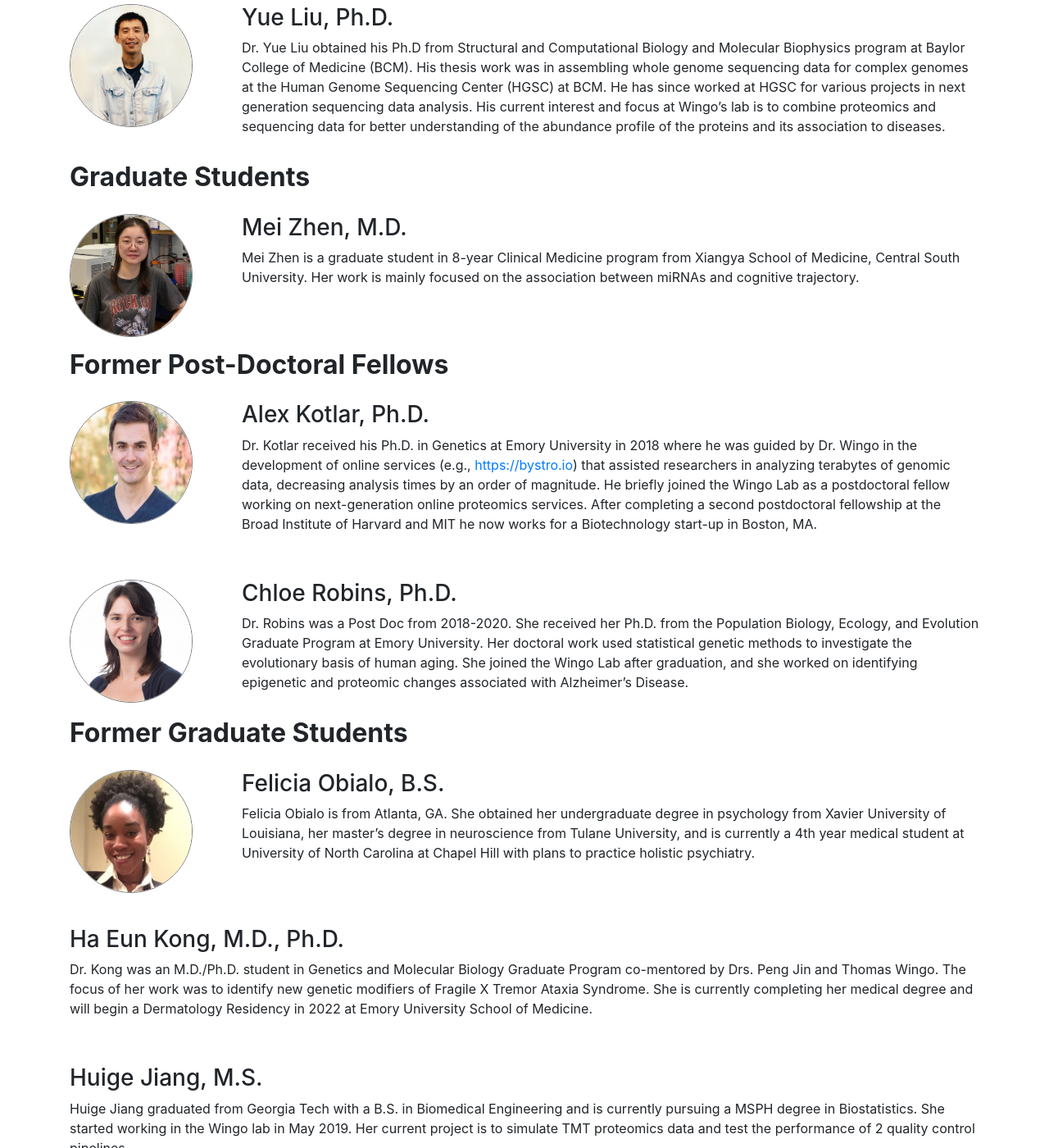
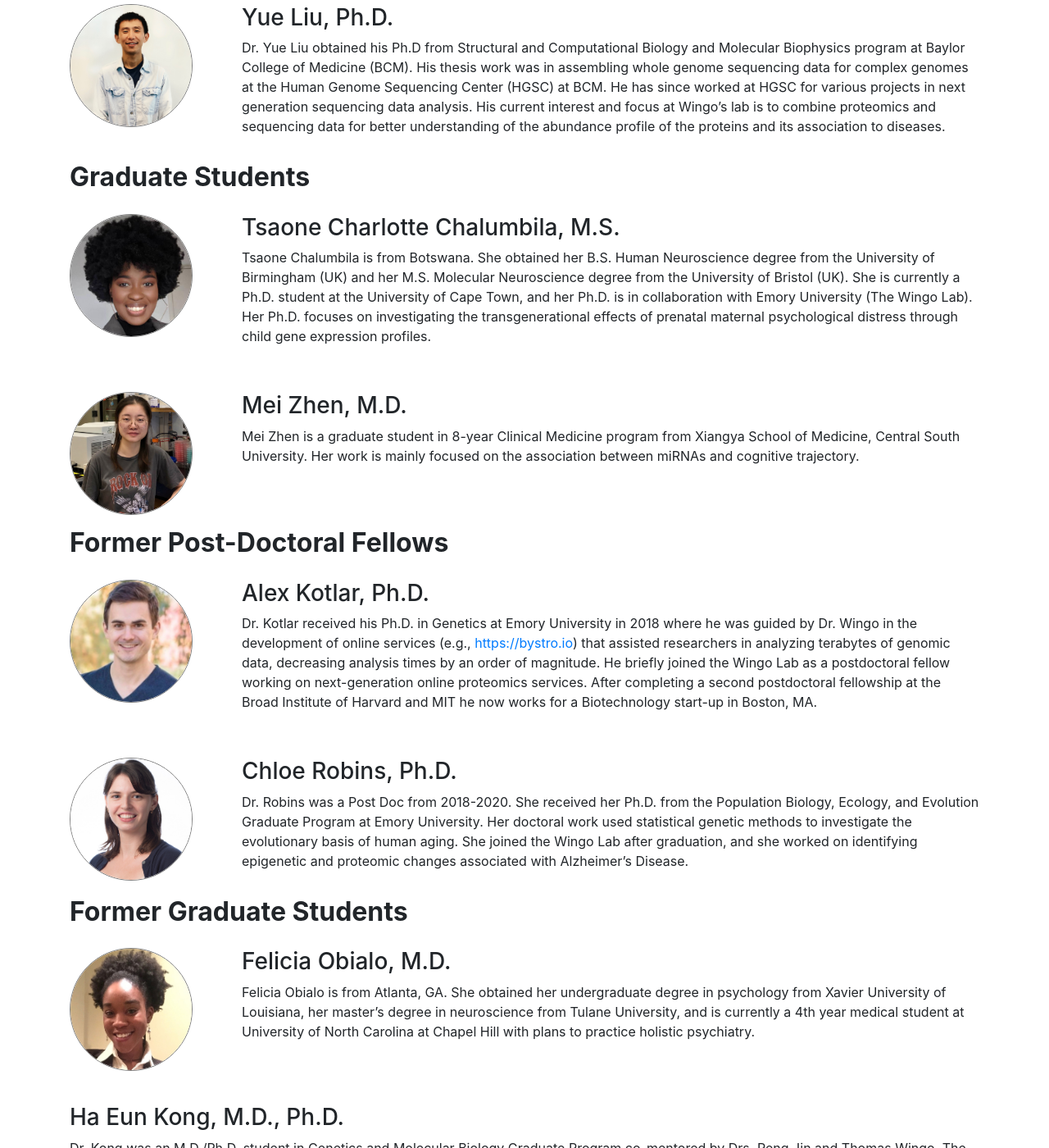
Before and after one commit to wingolab/wingolab.github.io, a Jekyll site: the page built from people.md, in a window 1280 px wide and 1400 px high, scrolled down 1754 px. Shown: the whole window at 82% size. Built offline with Jekyll 4.4.1, drawn with Linux system fonts in a browser that asks for light colours; some of the changed lines change nothing that is shown.

Commit message:
Corrected Alex K photo and added Charlotte to webpage

```diff
--- a/_config.yml
+++ b/_config.yml
@@ -67,6 +67,9 @@ lab_members:
         title: Yue Liu, Ph.D.
   - category: "Graduate Students"
     people:
+      - pic_name: Charlotte
+        description: Tsaone Chalumbila is from Botswana. She obtained her B.S. Human Neuroscience degree from the University of Birmingham (UK) and her M.S. Molecular Neuroscience degree from the University of Bristol (UK). She is currently a Ph.D. student at the University of Cape Town, and her Ph.D. is in collaboration with Emory University (The Wingo Lab). Her Ph.D. focuses on investigating the transgenerational effects of prenatal maternal psychological distress through child gene expression profiles.
+        title: Tsaone Charlotte Chalumbila, M.S.
       - pic_name: Mei
         description: Mei Zhen is a graduate student in 8-year Clinical Medicine program from Xiangya School of Medicine, Central South University. Her work is mainly focused on the association between miRNAs and cognitive trajectory.
         title: Mei Zhen, M.D.
@@ -82,10 +85,11 @@ lab_members:
     people:
       - pic_name: Felicia
         description: Felicia Obialo is from Atlanta, GA. She obtained her undergraduate degree in psychology from Xavier University of Louisiana, her master’s degree in neuroscience from Tulane University, and is currently a 4th year medical student at University of North Carolina at Chapel Hill with plans to practice holistic psychiatry.
-        title: Felicia Obialo, B.S.
+        title: Felicia Obialo, M.D.
       - description: Dr. Kong was an M.D./Ph.D. student in Genetics and Molecular Biology Graduate Program co-mentored by Drs. Peng Jin and Thomas Wingo. The focus of her work was to identify new genetic modifiers of Fragile X Tremor Ataxia Syndrome. She is currently completing her medical degree and will begin a Dermatology Residency in 2022 at Emory University School of Medicine.
         title: Ha Eun Kong, M.D., Ph.D.
-      - description: Huige Jiang graduated from Georgia Tech with a B.S. in Biomedical Engineering and is currently pursuing a MSPH degree in Biostatistics. She started working in the Wingo lab in May 2019. Her current project is to simulate TMT proteomics data and test the performance of 2 quality control pipelines.
+      - pic_name: Irene
+        description: Huige Jiang graduated from Georgia Tech with a B.S. in Biomedical Engineering and is currently pursuing a MSPH degree in Biostatistics. She started working in the Wingo lab in May 2019. Her current project is to simulate TMT proteomics data and test the performance of 2 quality control pipelines.
         title: Huige Jiang, M.S.
       - pic_name: Nadia
         description: Nadia Harerimana is from Kigali, Rwanda and she was a graduate student in the Genetics and Molecular Biology program at Emory University while at Wingo Lab. Her Master's Thesis focused on investigating the shared genetic and molecular risk factors that contribute to depression and AD dementia.
```
Also changed, not shown: assets/AlexK.jpg, assets/Charlotte.jpg (added).
